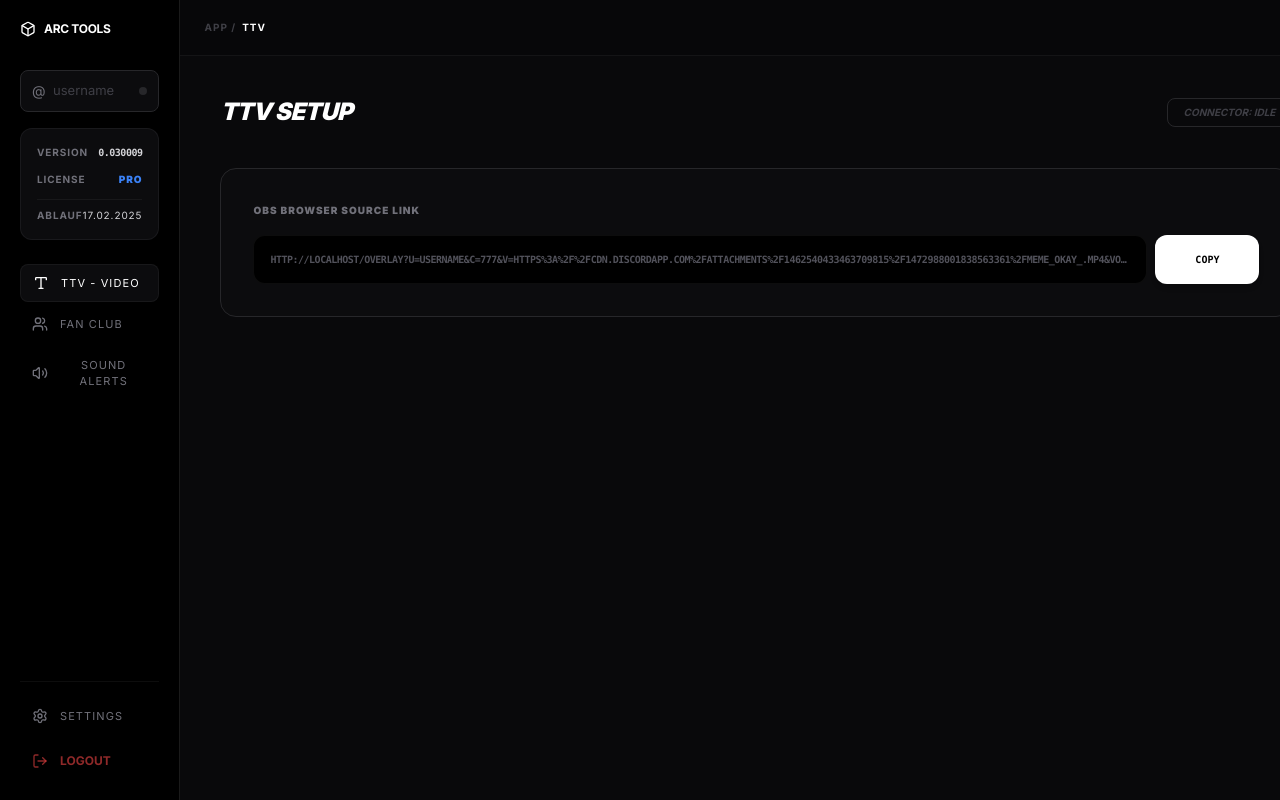
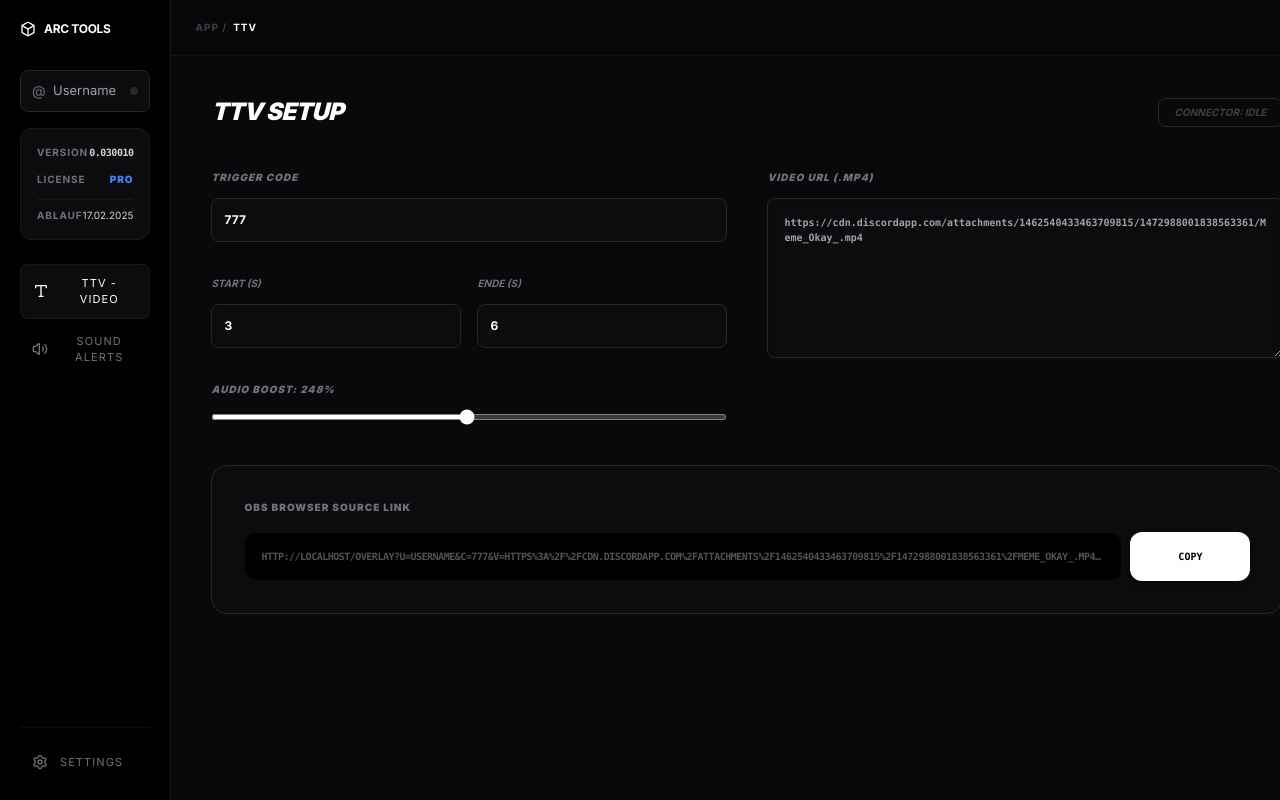
Before and after one commit to muhtarremsi/tiktok-overlay, a Next.js app: page / in a window 1280 px wide. Built offline with nearby package versions, Linux system fonts and the light colour scheme.

Commit message:
Alpha 0.030010: Final connector logic integration with improved identity UI

```diff
--- a/app/page.tsx
+++ b/app/page.tsx
@@ -7,25 +7,24 @@ import {
   Users, Volume2, Globe, CheckCircle, Calendar, Lock
 } from "lucide-react";
 
-// TikTok Logo (Schwarz)
+// TikTok SVG Logo
 const TikTokIcon = () => (
-  <svg width="14" height="14" viewBox="0 0 24 24" fill="black" className="mr-2">
+  <svg width="14" height="14" viewBox="0 0 24 24" fill="currentColor" className="mr-2">
     <path d="M12.525.02c1.31-.02 2.61-.01 3.91-.02.08 1.53.63 3.09 1.75 4.17 1.12 1.11 2.7 1.62 4.24 1.79v4.03c-1.44-.05-2.89-.35-4.2-.97-.06 3.43-.3 6.83-1.62 10.12-1.14 2.81-3.38 5.28-6.23 6.36-3.8 1.54-8.5.7-11.4-2.27C-2.12 20.2-1.45 13.04 4.15 9.9c.96-.5 2.05-.75 3.14-.85v4.11c-.71.07-1.43.23-2.09.52-1.72.88-2.6 3.02-1.89 4.83.6 1.5 2.25 2.47 3.82 2.18 1.48-.18 2.58-1.45 2.81-2.92.08-1.57.06-3.14.07-4.71-.01-4.38-.01-8.75-.01-13.13-.01-.1-.01-.2 0-.3z"/>
   </svg>
 );
 
 function DashboardContent() {
   const searchParams = useSearchParams();
-
-  // FIXED: Standardmäßig leerer Username
   const [username, setUsername] = useState("");
   const [isLive, setIsLive] = useState(false);
   const [isChecking, setIsChecking] = useState(false);
   const [activeView, setActiveView] = useState("ttv");
   const [baseUrl, setBaseUrl] = useState("");
   const [isLogged, setIsLogged] = useState(false);
+  const [loginLoading, setLoginLoading] = useState(false);
 
-  const version = "0.030009";
+  const version = "0.030010";
   const expiryDate = "17.02.2025";
 
   useEffect(() => {
@@ -33,33 +32,38 @@ function DashboardContent() {
     if (searchParams.get("logged") === "true") setIsLogged(true);
   }, [searchParams]);
 
-  // TIKTOK LIVE CONNECTOR LOGIK
+  // LIVE CONNECTOR STATUS CHECK
   useEffect(() => {
-    if (!username || username.length < 3) {
-      setIsLive(false);
-      return;
-    }
+    if (!username || username.length < 3) { setIsLive(false); return; }
     const checkStatus = async () => {
       setIsChecking(true);
       try {
         const res = await fetch(`/api/status?u=${username}`);
         const data = await res.json();
         setIsLive(!!data.online);
-      } catch (e) {
-        setIsLive(false);
-      } finally {
-        setIsChecking(false);
-      }
+      } catch (e) { setIsLive(false); }
+      finally { setIsChecking(false); }
     };
+    checkStatus();
     const interval = setInterval(checkStatus, 30000);
-    checkStatus();
     return () => clearInterval(interval);
   }, [username]);
+
+  const handleTiktokLogin = async () => {
+    setLoginLoading(true);
+    try {
+      const res = await fetch('/api/auth/tiktok');
+      const data = await res.json();
+      if (data.url) window.location.href = data.url;
+    } catch (e) { console.error(e); }
+    finally { setLoginLoading(false); }
+  };
 
   const renderContent = () => {
     switch (activeView) {
       case "ttv": return <ModuleTTV username={username} baseUrl={baseUrl} isLive={isLive} />;
-      case "settings": return <ModuleSettings expiry={expiryDate} version={version} isLogged={isLogged} username={username} />;
+      case "settings": return <ModuleSettings expiry={expiryDate} version={version} isLogged={isLogged} username={username} handleLogin={handleTiktokLogin} loading={loginLoading} />;
+      case "sounds": return <div className="p-20 text-center text-zinc-800 font-black italic uppercase tracking-widest">Sound alerts library coming soon</div>;
       default: return <ModuleTTV username={username} baseUrl={baseUrl} isLive={isLive} />;
     }
   };
@@ -71,15 +75,15 @@ function DashboardContent() {
           <Box className="w-4 h-4" /> ARC TOOLS
         </div>
 
-        <div className="mb-6 space-y-4">
-          <div className="relative group">
+        <div className="mb-6 space-y-4 font-sans">
+          <div className="relative">
             <div className="absolute inset-y-0 left-3 flex items-center text-zinc-500 text-sm">@</div>
             <input
               type="text"
               placeholder="Username"
               value={username}
               onChange={(e) => setUsername(e.target.value.toLowerCase())}
-              className="w-full bg-[#0c0c0e] border border-zinc-800 text-zinc-200 text-[13px] rounded-lg py-2.5 pl-8 pr-8 focus:outline-none focus:border-zinc-600 transition-all lowercase placeholder:text-zinc-700"
+              className="w-full bg-[#0c0c0e] border border-zinc-800 text-zinc-200 text-[13px] rounded-lg py-2.5 pl-8 focus:outline-none focus:border-zinc-600 transition-all lowercase placeholder:capitalize"
             />
             <div className="absolute inset-y-0 right-3 flex items-center">
                {isChecking ? <Loader2 size={12} className="animate-spin text-zinc-600" /> : <div className={`w-2 h-2 rounded-full transition-all duration-500 ${isLive ? 'bg-green-500 shadow-[0_0_10px_#22c55e]' : 'bg-zinc-800'}`}></div>}
@@ -89,19 +93,17 @@ function DashboardContent() {
           <div className="bg-[#0c0c0e] border border-zinc-800/50 rounded-xl p-4 space-y-3 font-bold uppercase tracking-widest text-[9px] text-zinc-500">
             <div className="flex justify-between items-center text-[10px]"><span>VERSION</span><span className="text-zinc-300 font-mono tracking-tighter">{version}</span></div>
             <div className="flex justify-between items-center text-[10px]"><span>LICENSE</span><span className="text-blue-500 font-black">PRO</span></div>
-            <div className="flex justify-between items-center pt-2 border-t border-white/5 text-[10px]"><span>ABLAUF</span><span className="text-zinc-300 font-normal">{expiryDate}</span></div>
+            <div className="flex justify-between items-center pt-2 border-t border-white/5 text-[10px]"><span>ABLAUF</span><span className="text-zinc-300 font-normal tracking-normal">{expiryDate}</span></div>
           </div>
         </div>
 
         <nav className="flex-1 space-y-1">
           <SidebarItem icon={<Type size={16} />} label="TTV - Video" active={activeView === "ttv"} onClick={() => setActiveView("ttv")} />
-          <SidebarItem icon={<Users size={16} />} label="Fan Club" active={activeView === "fanclub"} onClick={() => setActiveView("fanclub")} />
           <SidebarItem icon={<Volume2 size={16} />} label="Sound Alerts" active={activeView === "sounds"} onClick={() => setActiveView("sounds")} />
         </nav>
 
         <div className="border-t border-white/5 pt-4">
           <SidebarItem icon={<Settings size={16} />} label="Settings" active={activeView === "settings"} onClick={() => setActiveView("settings")} />
-          <button className="w-full flex items-center gap-3 px-3 py-2.5 text-red-500/60 hover:text-red-500 uppercase font-bold mt-2"><LogOut size={16} /> Logout</button>
         </div>
       </aside>
 
@@ -111,7 +113,7 @@ function DashboardContent() {
             <span className="text-zinc-700">App /</span>
             <span className="text-white uppercase">{activeView}</span>
           </div>
-          {isLive && <span className="text-green-500 flex items-center gap-2 font-black italic"><div className="w-1.5 h-1.5 bg-green-500 rounded-full animate-pulse shadow-[0_0_8px_#22c55e]" /> LIVE</span>}
+          {isLive && <span className="text-green-500 flex items-center gap-2 font-black italic tracking-[2px]"><div className="w-1.5 h-1.5 bg-green-500 rounded-full animate-pulse shadow-[0_0_8px_#22c55e]" /> LIVE</span>}
         </header>
         <div className="flex-1 overflow-y-auto">{renderContent()}</div>
       </main>
@@ -119,11 +121,35 @@ function DashboardContent() {
   );
 }
 
+function ModuleSettings({ expiry, version, isLogged, username, handleLogin, loading }: any) {
+  return (
+    <div className="p-10 max-w-5xl mx-auto space-y-10 uppercase font-bold italic font-sans">
+      <h2 className="text-2xl text-white font-black tracking-tight">System Settings</h2>
+      <div className="grid grid-cols-1 md:grid-cols-2 gap-8 not-italic">
+        <div className="bg-[#0c0c0e] p-8 rounded-2xl border border-zinc-800 space-y-4 shadow-xl">
+          <h3 className="text-blue-500 text-xs font-black uppercase tracking-widest flex items-center gap-2"><ShieldCheck size={16} /> License Status</h3>
+          <p className="text-zinc-200 font-bold">EXPIRY: {expiry}</p>
+          <p className="text-zinc-700 text-[9px] font-mono tracking-widest">BUILD: {version}</p>
+        </div>
+        <div className="bg-[#0c0c0e] p-8 rounded-2xl border border-zinc-800 flex flex-col justify-between shadow-xl">
+          <h3 className="text-white text-xs font-black uppercase italic tracking-widest flex items-center gap-2"><Zap size={16} className="text-yellow-500" /> TikTok Sync</h3>
+          <button onClick={handleLogin} disabled={loading} className="mt-6 w-full bg-white text-black py-4 rounded-xl text-[11px] font-black uppercase flex items-center justify-center gap-2 hover:bg-zinc-200 transition-all shadow-xl active:scale-95">
+            {loading ? <Loader2 className="animate-spin w-4 h-4" /> : <TikTokIcon />} CONNECT TIKTOK
+          </button>
+        </div>
+      </div>
+    </div>
+  );
+}
+
 function ModuleTTV({ username, baseUrl, isLive }: any) {
   const [trigger, setTrigger] = useState("777");
+  const [start, setStart] = useState("3");
+  const [end, setEnd] = useState("6");
+  const [url, setUrl] = useState("https://cdn.discordapp.com/attachments/1462540433463709815/1472988001838563361/Meme_Okay_.mp4");
   const [vol, setVol] = useState(248);
-  const videoUrl = "https://cdn.discordapp.com/attachments/1462540433463709815/1472988001838563361/Meme_Okay_.mp4";
-  const link = `${baseUrl}/overlay?u=${username || 'username'}&c=${trigger}&v=${encodeURIComponent(videoUrl)}&vol=${vol}&s=3&e=6`;
+
+  const link = `${baseUrl}/overlay?u=${username || 'username'}&c=${trigger}&v=${encodeURIComponent(url)}&vol=${vol}&s=${start}&e=${end}`;
 
   return (
     <div className="p-10 max-w-6xl mx-auto space-y-10 uppercase italic font-sans font-bold">
@@ -131,30 +157,29 @@ function ModuleTTV({ username, baseUrl, isLive }: any) {
         <h2 className="text-2xl text-white font-black tracking-tight italic">TTV Setup</h2>
         <div className={`px-4 py-1.5 rounded-lg border text-[10px] ${isLive ? 'text-green-500 border-green-500/20 bg-green-500/5' : 'text-zinc-700 border-zinc-800'}`}>CONNECTOR: {isLive ? 'ACTIVE' : 'IDLE'}</div>
       </div>
+      <div className="grid grid-cols-2 gap-10">
+        <div className="space-y-8">
+          <div className="space-y-3 font-bold">
+            <label className="text-[10px] text-zinc-500 uppercase tracking-widest font-black italic">Trigger Code</label>
+            <input type="text" value={trigger} onChange={(e) => setTrigger(e.target.value)} className="w-full bg-[#0c0c0e] border border-zinc-800 rounded-lg p-3 text-white focus:border-zinc-600 outline-none not-italic" />
+          </div>
+          <div className="grid grid-cols-2 gap-4">
+             <div className="space-y-3"><label className="text-[10px] text-zinc-500">Start (s)</label><input type="number" value={start} onChange={(e) => setStart(e.target.value)} className="w-full bg-[#0c0c0e] border border-zinc-800 rounded-lg p-3 text-white focus:border-zinc-600 outline-none not-italic" /></div>
+             <div className="space-y-3"><label className="text-[10px] text-zinc-500">Ende (s)</label><input type="number" value={end} onChange={(e) => setEnd(e.target.value)} className="w-full bg-[#0c0c0e] border border-zinc-800 rounded-lg p-3 text-white focus:border-zinc-600 outline-none not-italic" /></div>
+          </div>
+          <div className="space-y-4 font-bold">
+            <label className="text-[10px] text-zinc-500 italic uppercase tracking-widest font-black">Audio Boost: {vol}%</label>
+            <input type="range" min="0" max="500" value={vol} onChange={(e) => setVol(parseInt(e.target.value))} className="w-full accent-white h-1.5 cursor-pointer" />
+          </div>
+        </div>
+        <div className="space-y-3">
+          <label className="text-[10px] text-zinc-500 italic uppercase tracking-widest font-black">Video URL (.MP4)</label>
+          <textarea value={url} onChange={(e) => setUrl(e.target.value)} className="w-full bg-[#0c0c0e] border border-zinc-800 rounded-lg p-4 text-zinc-400 font-mono text-[10px] min-h-[160px] focus:border-zinc-600 outline-none not-italic shadow-inner" />
+        </div>
+      </div>
       <div className="bg-[#0c0c0e] border border-zinc-800 rounded-2xl p-8 space-y-4 not-italic font-bold">
         <label className="text-[10px] text-zinc-500 uppercase tracking-widest font-black">OBS Browser Source Link</label>
-        <div className="flex gap-2 font-mono text-[10px]"><div className="flex-1 text-zinc-600 truncate bg-black px-4 py-4 rounded-xl border border-white/5 uppercase tracking-tighter">{link}</div><button onClick={() => navigator.clipboard.writeText(link)} className="bg-white text-black px-10 rounded-xl font-black uppercase hover:bg-zinc-200 transition-all shadow-md">Copy</button></div>
-      </div>
-    </div>
-  );
-}
-
-function ModuleSettings({ expiry, version, isLogged, username }: any) {
-  return (
-    <div className="p-10 max-w-5xl mx-auto space-y-10 uppercase font-bold italic font-sans">
-      <h2 className="text-2xl text-white font-black italic tracking-tight">System Settings</h2>
-      <div className="grid grid-cols-1 md:grid-cols-2 gap-8 not-italic">
-        <div className="bg-[#0c0c0e] p-8 rounded-2xl border border-zinc-800 space-y-4 shadow-xl">
-          <h3 className="text-blue-500 text-xs font-black uppercase tracking-widest flex items-center gap-2"><ShieldCheck size={16} /> License Status</h3>
-          <p className="text-zinc-200">EXPIRY: {expiry}</p>
-          <p className="text-zinc-700 text-[9px] font-mono">BUILD: {version}</p>
-        </div>
-        <div className="bg-[#0c0c0e] p-8 rounded-2xl border border-zinc-800 flex flex-col justify-between shadow-xl">
-          <h3 className="text-white text-xs font-black uppercase italic tracking-widest flex items-center gap-2"><Zap size={16} className="text-yellow-500" /> TikTok Sync</h3>
-          <button className="mt-6 w-full bg-white text-black py-4 rounded-xl text-[11px] font-black uppercase flex items-center justify-center gap-2 hover:bg-zinc-200 transition-all">
-            <TikTokIcon /> {isLogged ? `CONNECTED: @${username}` : "CONNECT TIKTOK"}
-          </button>
-        </div>
+        <div className="flex gap-2 font-mono text-[10px]"><div className="flex-1 text-zinc-600 truncate bg-black px-4 py-4 rounded-xl border border-white/5 uppercase tracking-tighter">{link}</div><button onClick={() => navigator.clipboard.writeText(link)} className="bg-white text-black px-12 rounded-xl font-black uppercase hover:bg-zinc-200 transition-all shadow-md">Copy</button></div>
       </div>
     </div>
   );
```
